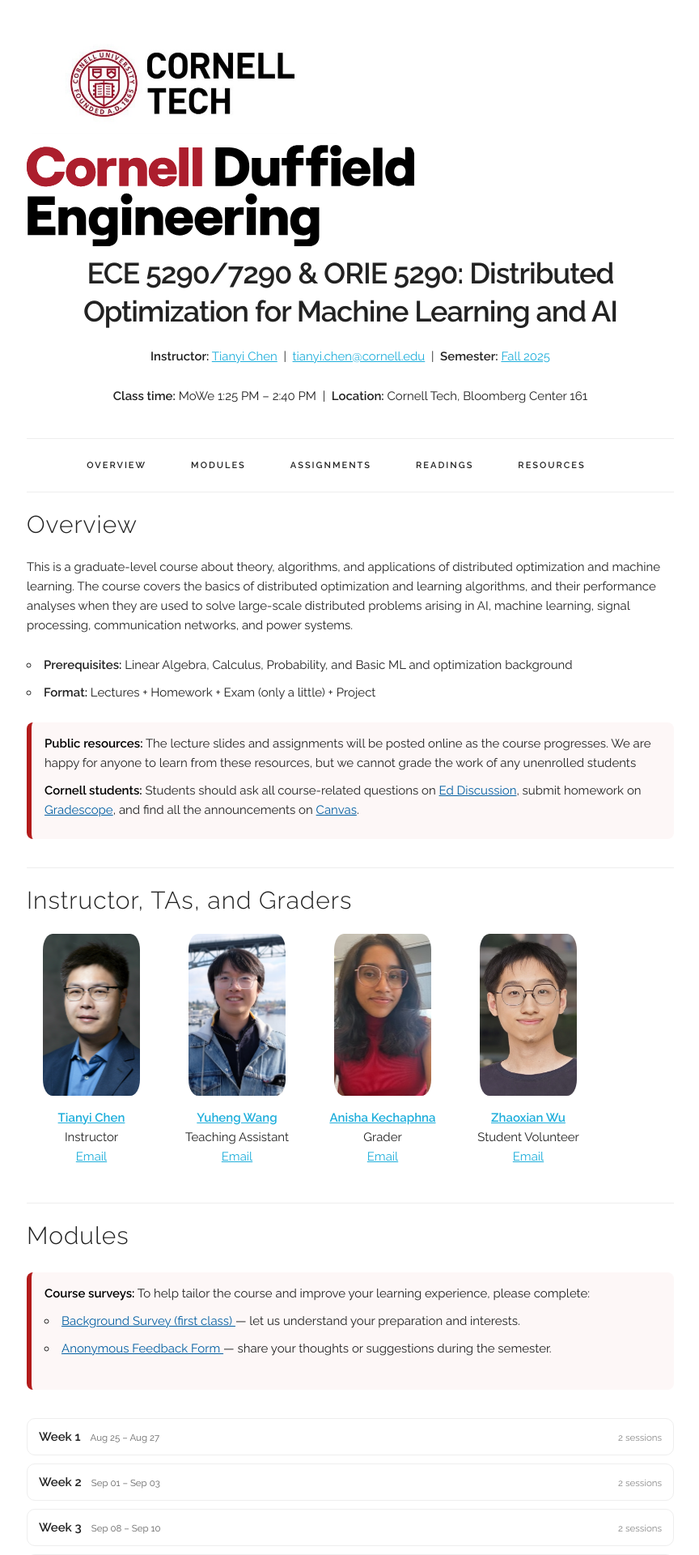
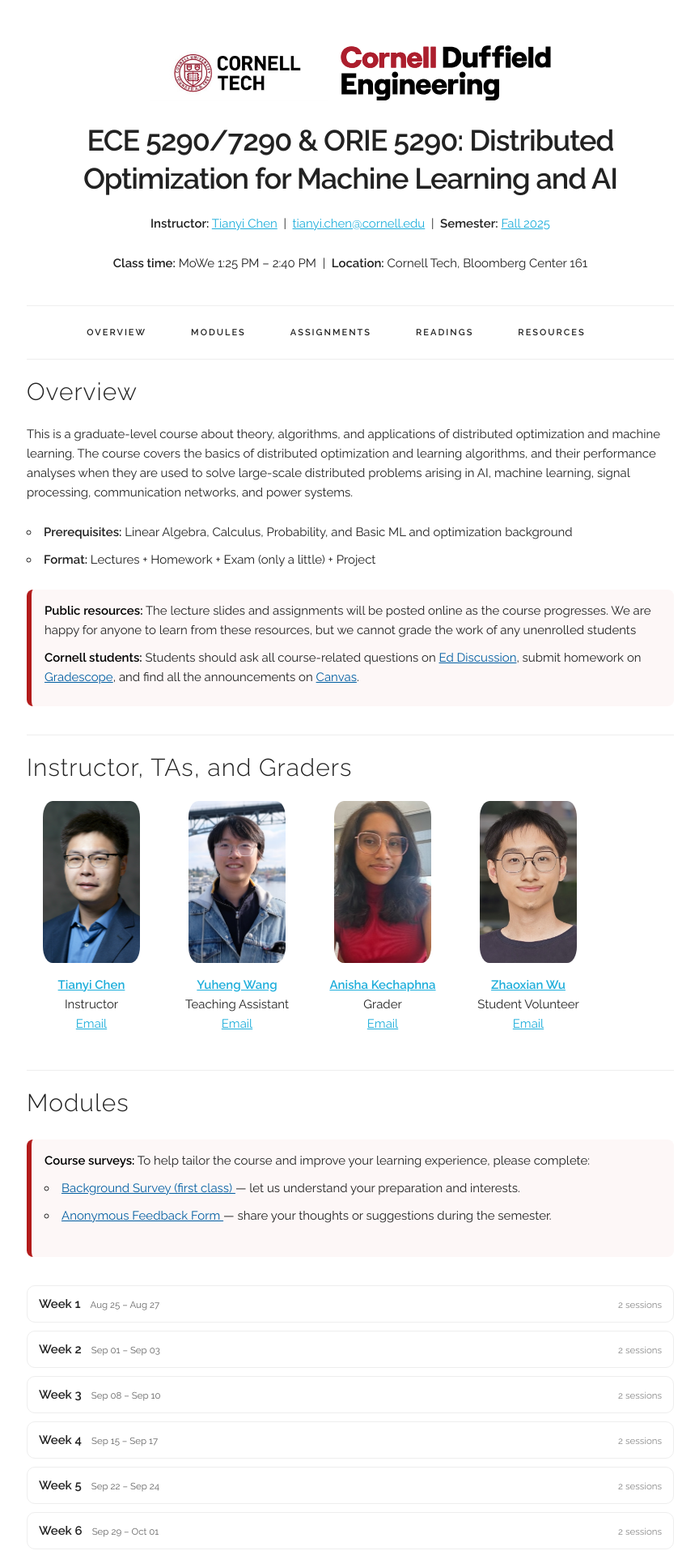
Before and after one commit to chentianyi1991/ECE5290, a Jekyll site: the page built from index.html, in a window 1280 px wide. Shown: the top 1920 px of the page at 81% size, without its empty margins (207-1071 px from the left). Built offline with Jekyll 4.4.1, drawn with Linux system fonts in a browser that asks for light colours; comment, search, counter and statistics services are not loaded.

Commit message:
Update course.html

```diff
--- a/_layouts/course.html
+++ b/_layouts/course.html
@@ -22,16 +22,15 @@
          alt="Cornell Tech"
          style="height: 125px; max-width: 160%; border-radius: 12px;">
   </div> -->
-
-  <div style="margin-top: 15px; display: flex; align-items: center; gap: 14px; flex-wrap: wrap;">
+  <div style="margin-top: 15px; display: flex; justify-content: center; align-items: center; gap: 16px; flex-wrap: nowrap;">
   <img src="{{ '/assets/tech.jpeg' | relative_url }}"
        alt="Cornell Tech"
-       style="height: 125px; border-radius: 12px;">
+       style="height: 100px; width: auto; max-width: 220px; border-radius: 12px; object-fit: contain;">
 
   <img src="{{ '/assets/CornellDuffield.svg' | relative_url }}"
-       alt="Duffield logo"
-       style="height: 125px; border-radius: 12px;">
- </div>
+       alt="Cornell Duffield Engineering"
+       style="height: 90px; width: auto; max-width: 260px; border-radius: 12px; object-fit: contain;">
+  </div>
 
   <h3 style="margin-top: 1rem;">
     <b>ECE 5290/7290 & ORIE 5290: Distributed Optimization for Machine Learning and AI</b>
```
